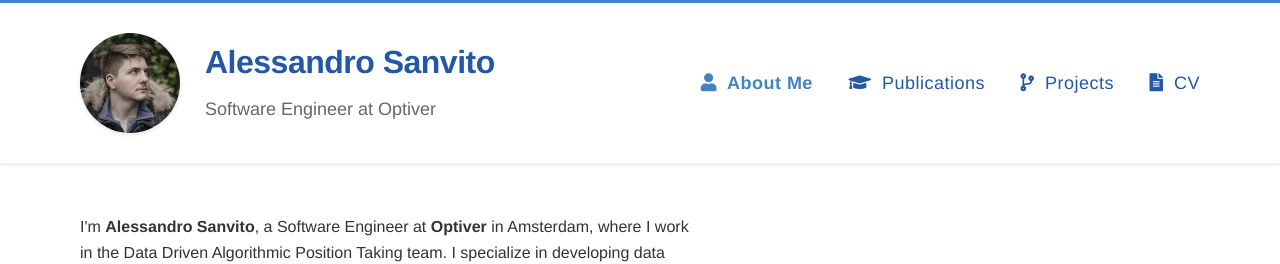
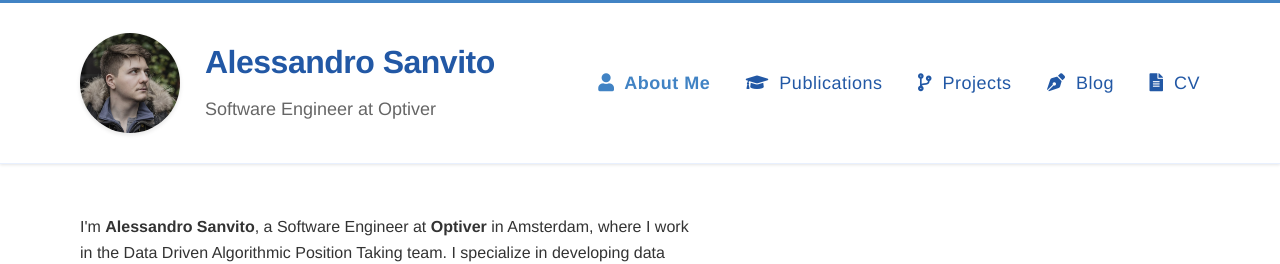
Before and after one commit to Alexdruso/Alexdruso.github.io, a Jekyll site: the page built from docs/index.md, in a window 1280 px wide. Shown: the top 264 px of the page. Built offline with Jekyll 4.4.1, drawn with Linux system fonts in a browser that asks for light colours.

Commit message:
Add Blog tab to site navigation (#11)
Links to the existing /blog/ page (posts.html) which lists all posts.

https://claude.ai/code/session_0144kWPQHBW6hsXoe1Pqynee

Co-authored-by: Claude <noreply@anthropic.com>

```diff
--- a/docs/_data/navigation.yml
+++ b/docs/_data/navigation.yml
@@ -10,6 +10,10 @@
   url: /projects/
   icon: fa-code-branch
 
+- title: Blog
+  url: /blog/
+  icon: fa-pen-nib
+
 - title: CV
   url: /cv/
   icon: fa-file-alt
```
